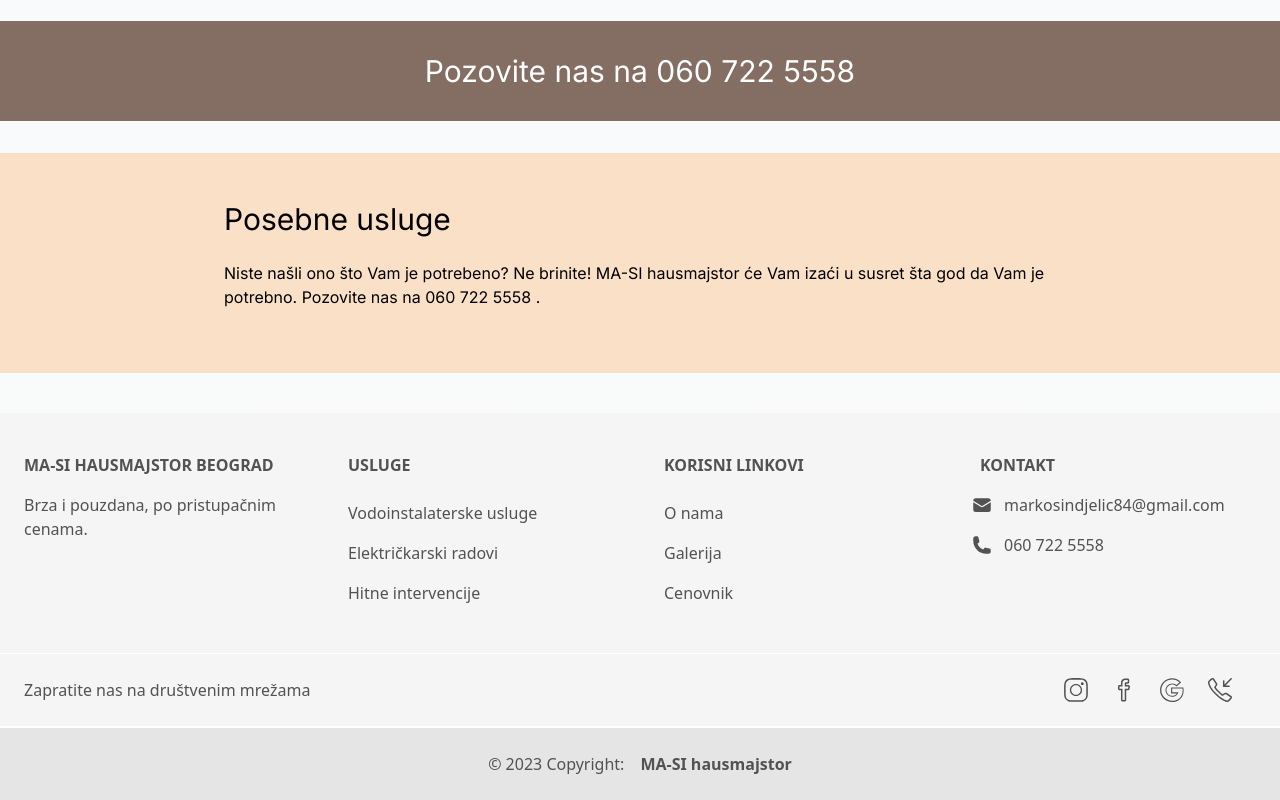
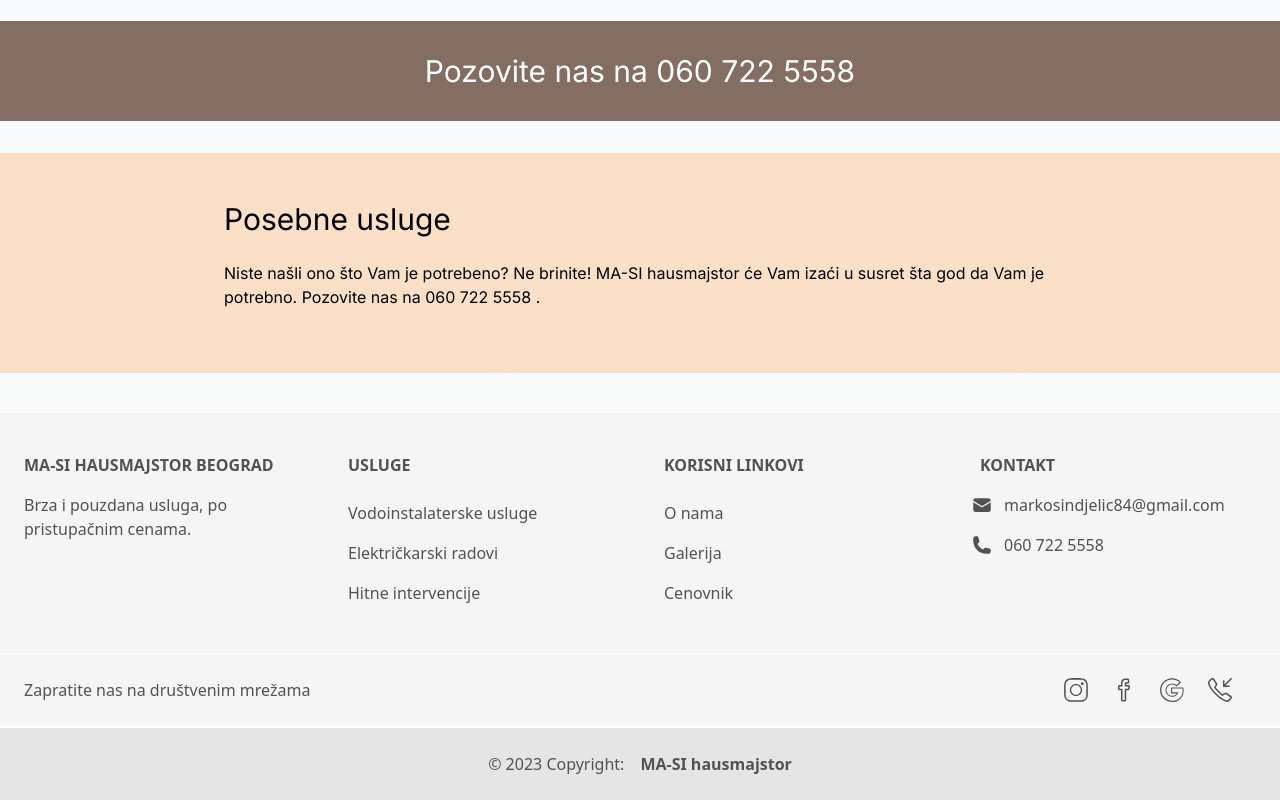
Before and after one commit to cehicm/ma-si-hausmajstor, a Next.js app: page /usluge in a window 1280 px wide. Shown: the part 2201-3001 px from the top of the page. Built offline with nearby package versions, Linux system fonts and the light colour scheme.

Commit message:
Update footer text

```diff
--- a/src/components/Footer.js
+++ b/src/components/Footer.js
@@ -17,7 +17,7 @@ export default function Footer() {
 						<h6 className="mb-4 flex items-center justify-center font-semibold uppercase md:justify-start">
 							MA-SI Hausmajstor Beograd
 						</h6>
-						<p>Brza i pouzdana, po pristupačnim cenama.</p>
+						<p>Brza i pouzdana usluga, po pristupačnim cenama.</p>
 					</div>
 					<div>
 						<Link
```
